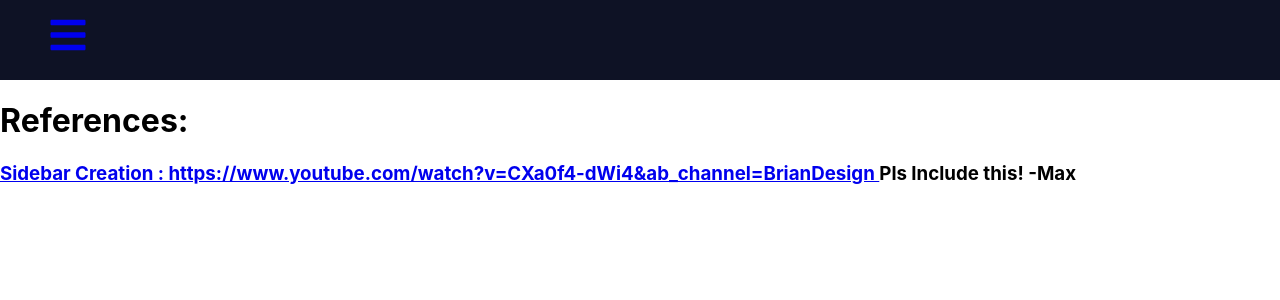
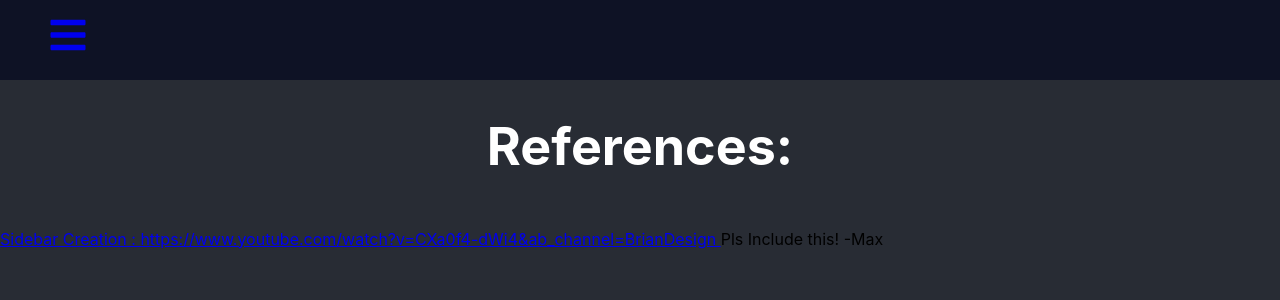
Before and after one commit to HazafaTan/cps530webapp, a React (Create React App) app in the folder client/: page /Page6 in a window 1280 px wide. Shown: the top 300 px of the page. Built offline with nearby package versions, Linux system fonts and the light colour scheme.

Commit message:
small updates

```diff
--- a/client/src/App.css
+++ b/client/src/App.css
@@ -36,3 +36,19 @@
     transform: rotate(360deg);
   }
 }
+.Page6 {
+  background-color: #282c34;
+  min-height: 100vh;
+}
+.Page-header {
+  background-color: #282c34;
+  display: flex;
+  flex-direction: column;
+  align-items: center;
+  font-size: calc(10px + 2vmin);
+  color: white;
+}
+
+.Page6-body {
+
+}
--- a/client/src/App.js
+++ b/client/src/App.js
@@ -1,5 +1,3 @@
-import logo from './logo.svg';
-import BackDemo from "./components/BackDemo"
 import './App.css';
 import {BrowserRouter as Router, Routes, Route} from 'react-router-dom'
 import Navbar from "./components/Navbar"
--- a/client/src/components/NavBarData.js
+++ b/client/src/components/NavBarData.js
@@ -1,5 +1,3 @@
-import React from 'react';
-
 export const NavbarData = [
     {
         title: 'Page 1 - Home',
--- a/client/src/components/Navbar.css
+++ b/client/src/components/Navbar.css
@@ -2,7 +2,7 @@
     background-color: #0e1225;
     height: 80px;
     display: flex;
-    justify-content: start;
+    justify-content: flex-start;
     align-items: center;
   }
 
@@ -31,7 +31,7 @@
 
   .nav-text {
     display: flex;
-    justify-content: start;
+    justify-content: flex-start;
     align-items: center;
     padding: 8px 0px 8px 16px;
     list-style: none;
@@ -64,7 +64,7 @@
     width: 100%;
     height: 80px;
     display: flex;
-    justify-content: start;
+    justify-content: flex-start;
     align-items: center;
   }
 
--- a/client/src/pages/Page2.js
+++ b/client/src/pages/Page2.js
@@ -4,7 +4,7 @@ import './../App.css';
 function Page2() {
   return (
     <div className="Page2">
-      <header className="Page2-header">
+      <header className="Page-header">
         <h1>
           CPS530 React and Express WebApp! {"\n"}
         </h1>
--- a/client/src/pages/Page3.js
+++ b/client/src/pages/Page3.js
@@ -4,7 +4,7 @@ import './../App.css';
 function Page3() {
   return (
     <div className="Page3">
-      <header className="Page3-header">
+      <header className="Page-header">
         <h1>
           CPS530 React and Express WebApp! {"\n"}
         </h1>
--- a/client/src/pages/Page4.js
+++ b/client/src/pages/Page4.js
@@ -4,7 +4,7 @@ import './../App.css';
 function Page4() {
   return (
     <div className="Page4">
-      <header className="Page4-header">
+      <header className="Page-header">
         <h1>
           CPS530 React and Express WebApp! {"\n"}
         </h1>
--- a/client/src/pages/Page5.js
+++ b/client/src/pages/Page5.js
@@ -3,10 +3,10 @@ import './../App.css';
 
 function Page5() {
   return (
-    <div className="Page5">
-      <header className="Page5-header">
+    <div className="App Page5">
+      <header className="Page-header">
         <h1>
-          CPS530 React and Express WebApp! {"\n"}
+          Conclusion {"\n"}
         </h1>
       </header>
     </div>
--- a/client/src/pages/Page6.js
+++ b/client/src/pages/Page6.js
@@ -4,12 +4,14 @@ import './../App.css';
 function Page6() {
   return (
     <div className="Page6">
-      <header className="Page6-header">
+      <header className="Page-header">
         <h1>
           References: {"\n"}
         </h1>
-        <h3> <a href = "https://www.youtube.com/watch?v=CXa0f4-dWi4&ab_channel=BrianDesign"> Sidebar Creation : https://www.youtube.com/watch?v=CXa0f4-dWi4&ab_channel=BrianDesign </a>  Pls Include this! -Max</h3>
-      </header>
+        </header>
+        <div className="Page6-body">
+          <p> <a href = "https://www.youtube.com/watch?v=CXa0f4-dWi4&ab_channel=BrianDesign"> Sidebar Creation : https://www.youtube.com/watch?v=CXa0f4-dWi4&ab_channel=BrianDesign </a>  Pls Include this! -Max</p>
+        </div>
     </div>
   );
 }
```
Also changed, not shown: 1 other file (tests, documents, lock files or other folders).
